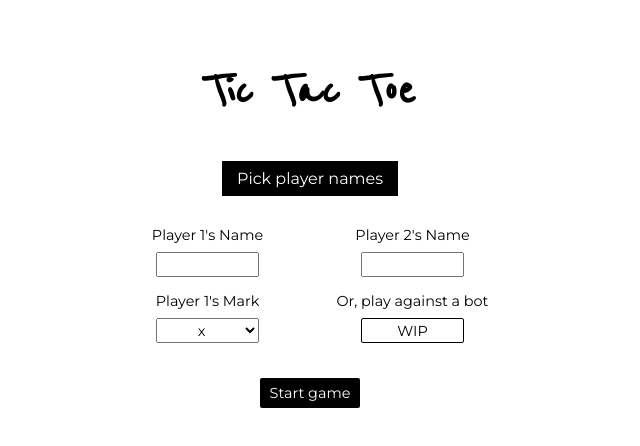
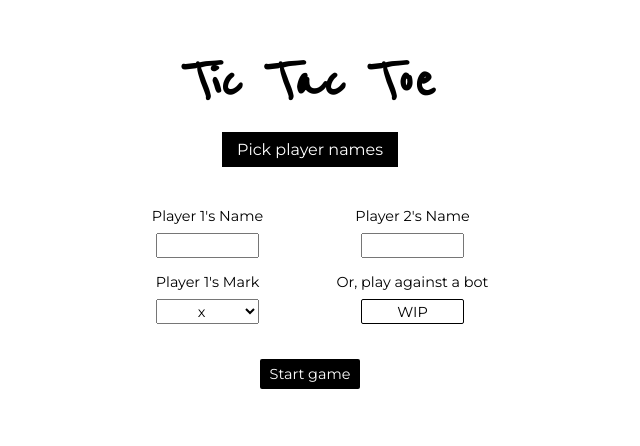
Before and after one commit to Rinnemme/tic-tac-toe, a plain HTML site: page index.html in a window 1280 px wide. Shown: the part 180-626 px from the top of the page, without its empty margins (330-970 px from the left). Drawn offline with Linux system fonts and the light colour scheme.

Commit message:
give heading 0 margin, and increase margin for top and bottom of display-message

```diff
--- a/styles.css
+++ b/styles.css
@@ -4,7 +4,8 @@
 }
 
 h1 {
-    font-size:3.2em;
+    font-size:3.8em;
+    margin:0;
     font-family: 'Reenie Beanie', cursive;
 }
 
@@ -24,7 +25,7 @@ body {
     background-color:black;
     color:white;
     padding:8px 15px 8px 15px;
-    margin: 10px 0px 10px 0px;
+    margin: 20px 0px 20px 0px;
     transition: .3s ease-in;
 }
 
```
